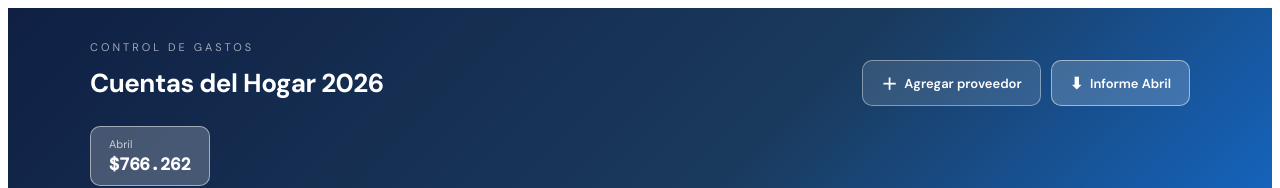
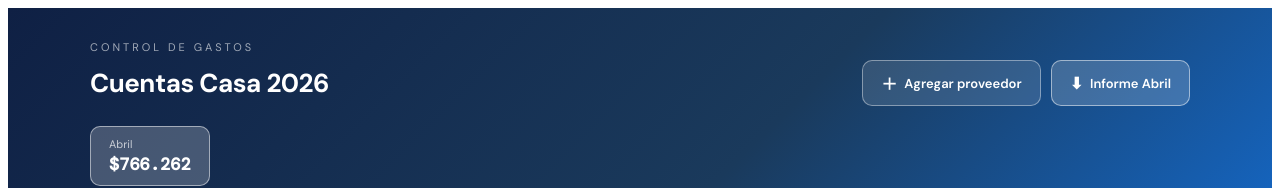
Before and after one commit to solemalbran/Cuentas-casa, a React (Create React App) app: page / in a window 1280 px wide. Shown: the top 188 px of the page. Built offline with nearby package versions, Linux system fonts and the light colour scheme.

Commit message:
Update App.jsx

```diff
--- a/src/App.jsx
+++ b/src/App.jsx
@@ -127,7 +127,7 @@ function generarPDF(mes, proveedores, data, catColors) {
 <body>
 <div class="page">
   <div class="header">
-    <p>Control de Cuentas del Hogar</p>
+    <p>Control de Cuentas Casa</p>
     <h1>Informe de Gastos — ${MESES[mes]} 2026</h1>
     <div class="total-box">
       <div class="total-label">Total del mes</div>
@@ -150,7 +150,7 @@ function generarPDF(mes, proveedores, data, catColors) {
       </tr>
     </tbody>
   </table>
-  <div class="footer">Generado el ${fecha} · Control de Cuentas del Hogar 2026</div>
+  <div class="footer">Generado el ${fecha} · Control de Cuentas Casa 2026</div>
 </div>
 </body>
 </html>`;
@@ -375,7 +375,7 @@ export default function App() {
         <div style={{ maxWidth: 1100, margin: "0 auto" }}>
           <div style={{ fontSize: 11, letterSpacing: 3, opacity: 0.6, marginBottom: 6, textTransform: "uppercase" }}>Control de Gastos</div>
           <div style={{ display: "flex", alignItems: "center", justifyContent: "space-between", flexWrap: "wrap", gap: 12 }}>
-            <h1 style={{ margin: 0, fontSize: 26, fontWeight: 700, letterSpacing: -0.5 }}>Cuentas del Hogar 2026</h1>
+            <h1 style={{ margin: 0, fontSize: 26, fontWeight: 700, letterSpacing: -0.5 }}>Cuentas Casa 2026</h1>
             <div style={{ display: "flex", gap: 10, flexWrap: "wrap" }}>
               <button onClick={() => setShowModal(true)} style={btnHeader}><span style={{ fontSize: 16 }}>＋</span> Agregar proveedor</button>
               <button onClick={() => generarPDF(mesActivo, proveedores, data, catColors)} style={{ ...btnHeader, background: "rgba(255,255,255,0.18)", border: "1.5px solid rgba(255,255,255,0.5)" }}><span style={{ fontSize: 16 }}>⬇</span> Informe {MESES[mesActivo]}</button>
```
